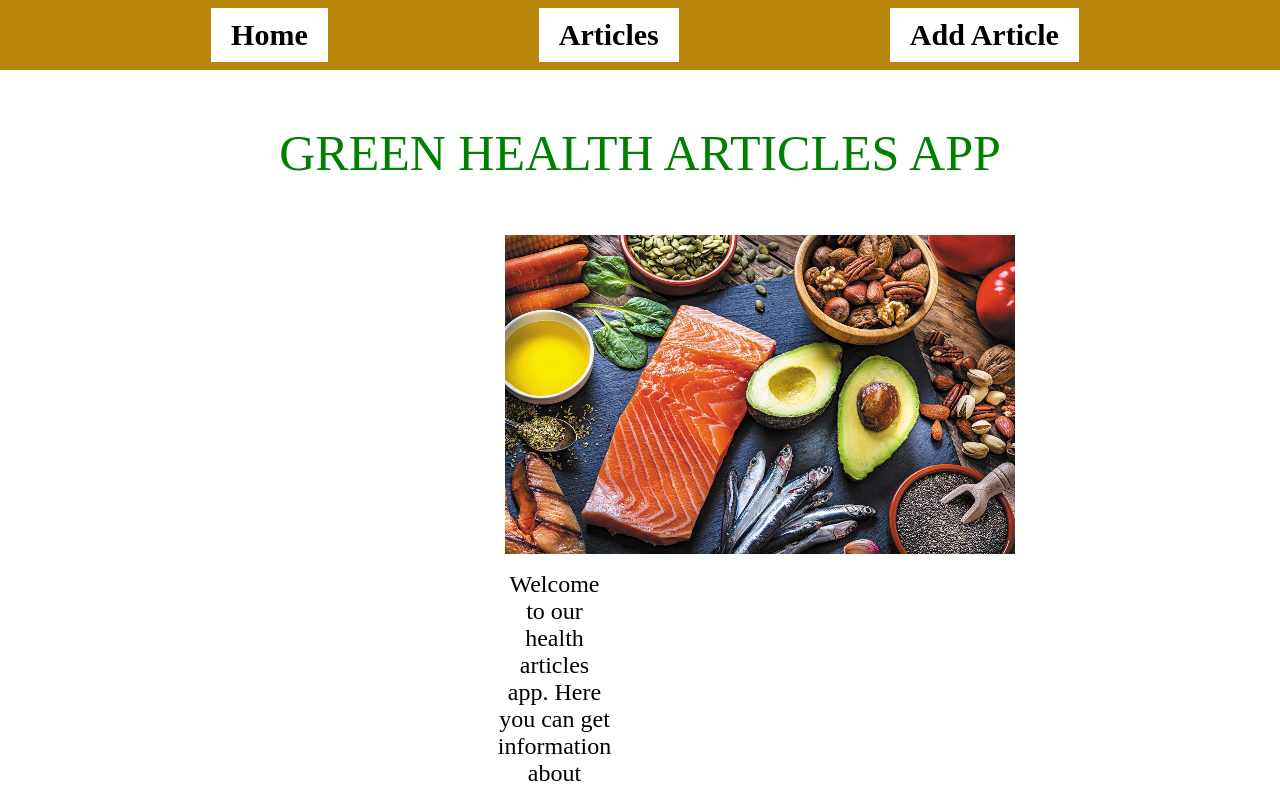
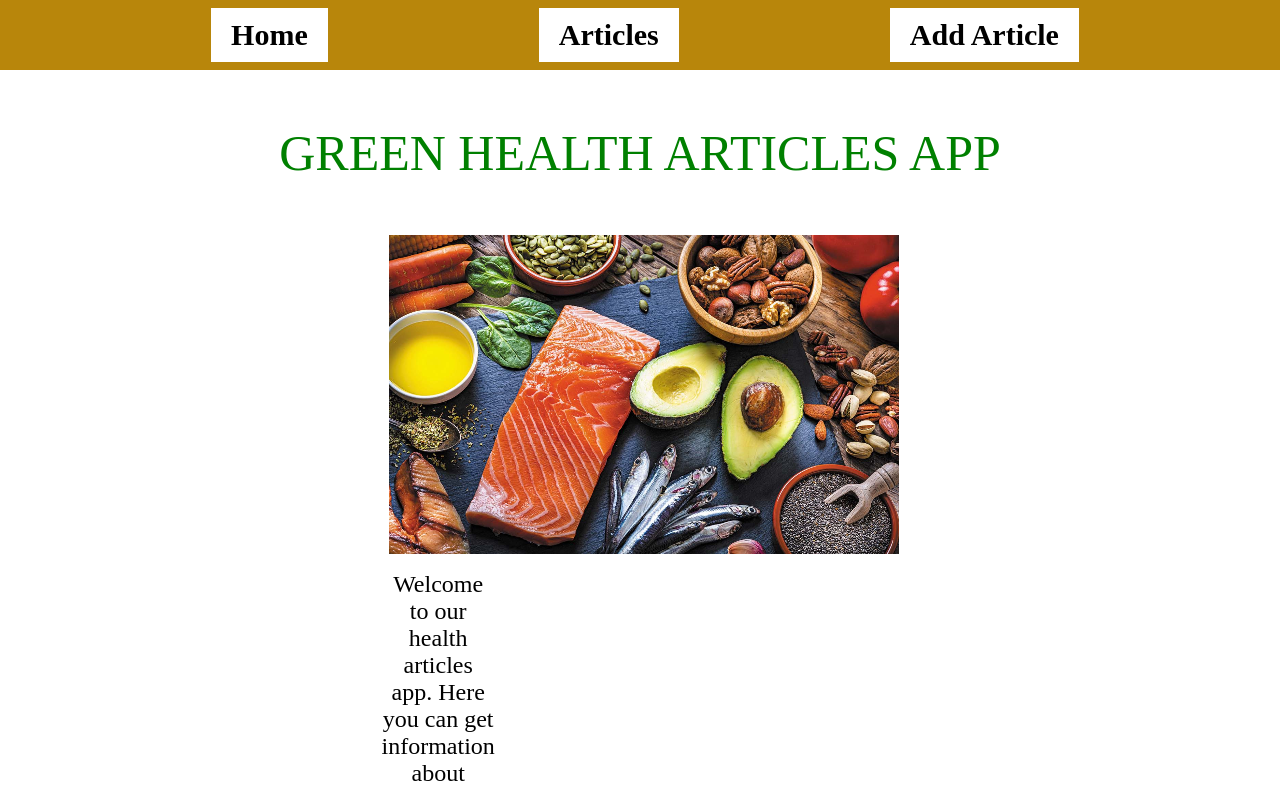
Before and after one commit to MorrisonWanja/Health-Article-App, a React (Vite) app: page / in a window 1280 px wide. Shown: the top 790 px of the page. Built offline with nearby package versions, Linux system fonts and the light colour scheme.

Commit message:
Reviewed Project

```diff
--- a/src/Components/Home.jsx
+++ b/src/Components/Home.jsx
@@ -19,7 +19,7 @@ function Home() {
 
       <div className= "home">
 
-      <div className='image'>
+      <div className='home-image'>
       <div>
       <img src={hhh} alt="alternate-text"/>
       <caption className="home-par" >Welcome to our health articles app.
```
